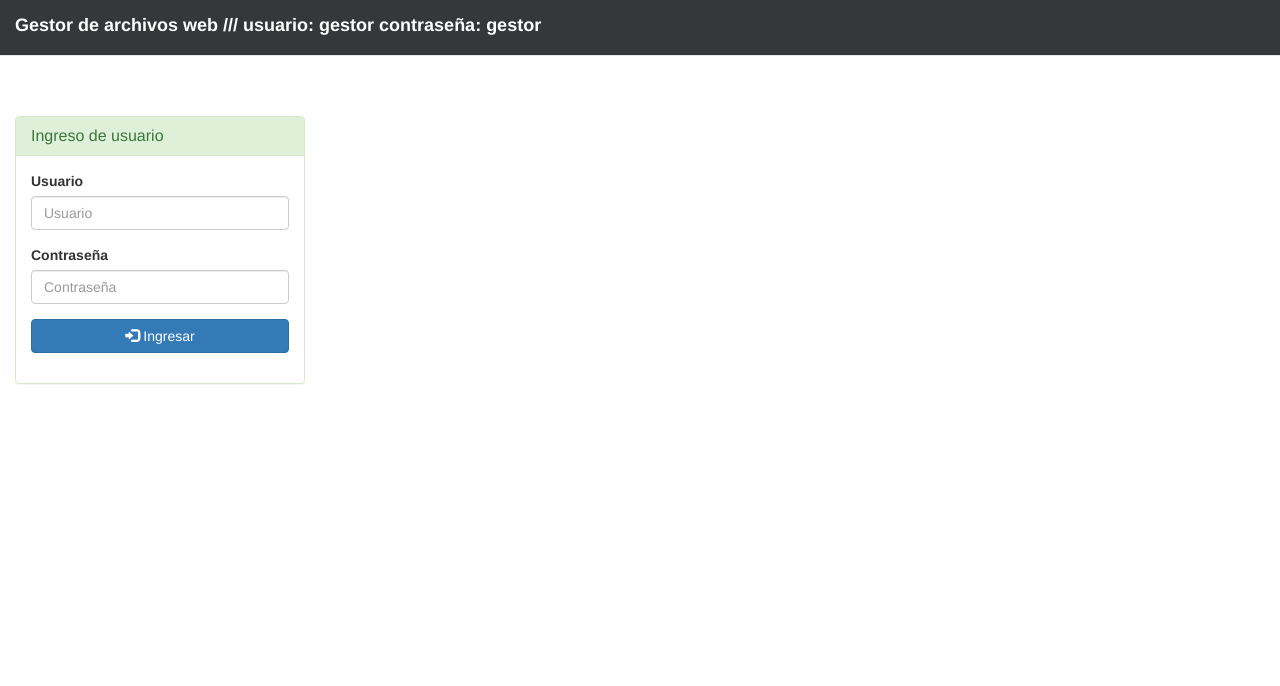
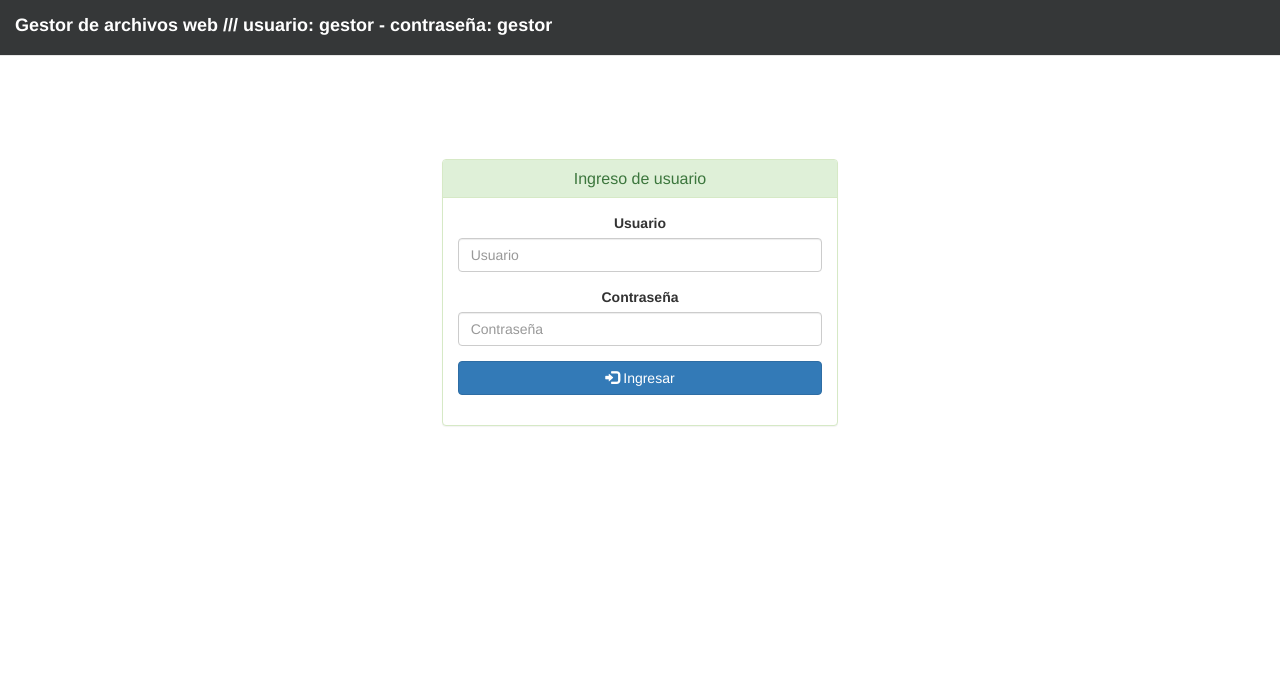
Before and after one commit to weiro2020/Gestor_Archivos_Web, a PHP site: page / in a window 1280 px wide. Shown: the top 686 px of the page. Run offline with PHP 8.4, Linux system fonts and the light colour scheme; data that the repository does not hold is empty.

Commit message:
Add files via upload

```diff
--- a/index.php
+++ b/index.php
@@ -12,17 +12,17 @@ if(ISSET($_SESSION['student'])){
 		<meta name="viewport" content="width=device-width, initial-scale=1">
 		<link rel = "stylesheet" type="text/css" href="sistema/css/bootstrap.css" />
 		<link rel = "stylesheet" type="text/css" href="sistema/css/style.css" />
-	</head>
+	</head><center>
 <body>
 	<nav class="navbar navbar-default navbar-fixed-top" style="background-color:#353738;">
-		<div class="container-fluid">
-		<label class="navbar-brand" id="title"> Gestor de archivos web /// usuario: gestor  contraseña: gestor </label>
+	<div class="container-fluid">
+		<label class="navbar-brand" id="title"> Gestor de archivos web /// usuario: gestor - contraseña: gestor </label>
 		</div>
 	</nav>
 	<?php include 'login.php'?>
 	<div id = "footer">
 		<label class = "footer-title">&copy; Gestor de archivos web <?php echo date("Y", strtotime("+8 HOURS"))?></label>
 	</div>
-</body>
+</body></center>
 </html>
 <?php ob_end_flush();?>
--- a/login.php
+++ b/login.php
@@ -1,4 +1,4 @@
-<div class="col-md-3">
+<div class="col-md-4 col-md-offset-4">
 	<div class="panel panel-success" id="panel-margin">
 		<div class="panel-heading">
 			<h1 class="panel-title">Ingreso de usuario</h1>
--- a/usuario.php
+++ b/usuario.php
@@ -17,7 +17,7 @@ if(!ISSET($_SESSION['student'])){
 <body>
 	<nav class="navbar navbar-default navbar-fixed-top" style="background-color:#353738;">
 		<div class="container-fluid">
-			<label class="navbar-brand" id="title">Gestor de archivos web</label>
+		<center><label class="navbar-brand" id="title">Gestor de archivos web</label></center>
 		</div>
 	</nav>
 	<div class="col-md-4">
@@ -76,9 +76,9 @@ if(!ISSET($_SESSION['student'])){
 			</div>
 		</div>
 	</div>
-	<div id = "footer">
+	<center><div id = "footer">
 		<label class = "footer-title">&copy; Gestor de archivos web <?php echo date("Y", strtotime("+8 HOURS"))?></label>
-	</div>
+	</div></center>
 	<div class="modal fade" id="modal_confirm" aria-hidden="true">
 		<div class="modal-dialog modal-dialog-centered">
 			<div class="modal-content">
```
Also changed, not shown: download.php (line endings or trailing spaces), login_query.php (line endings or trailing spaces), remove_file.php (line endings or trailing spaces), save_file.php (line endings or trailing spaces), script.php (line endings or trailing spaces), validator.php (line endings or trailing spaces).
